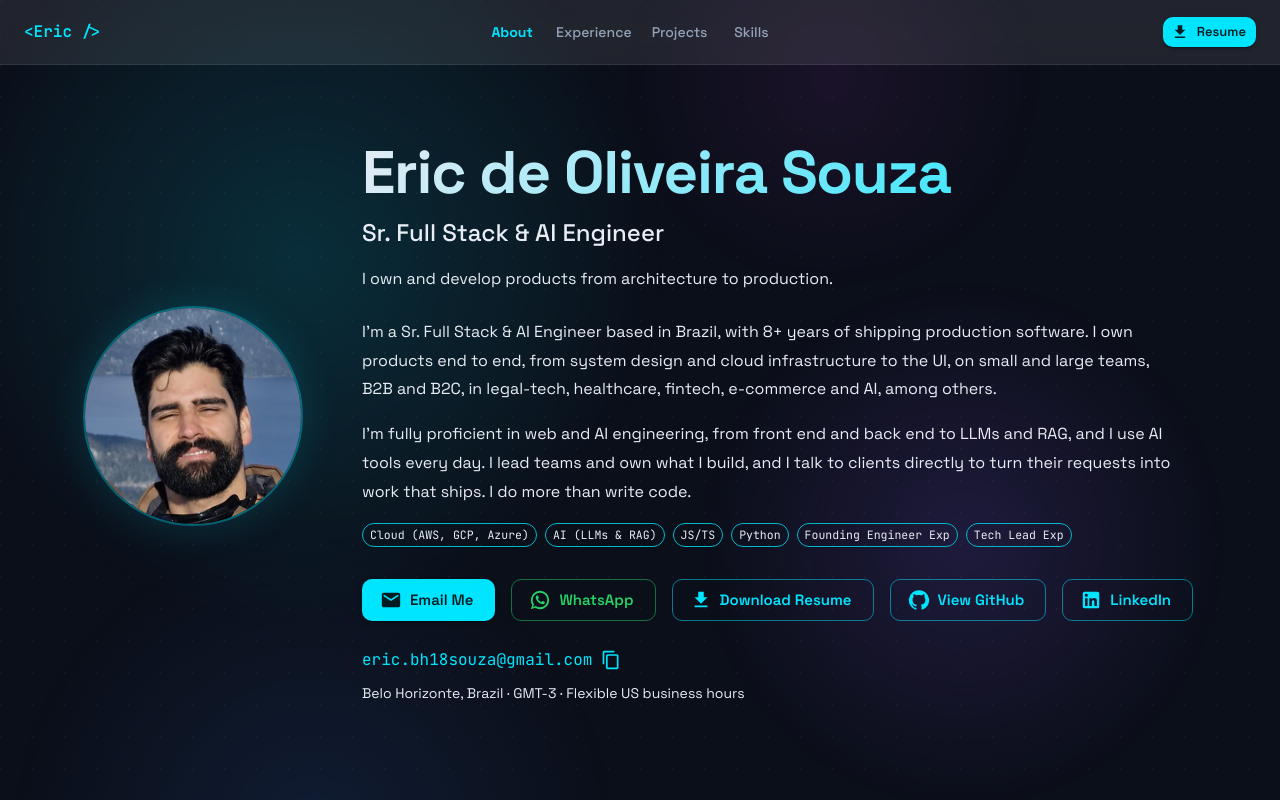
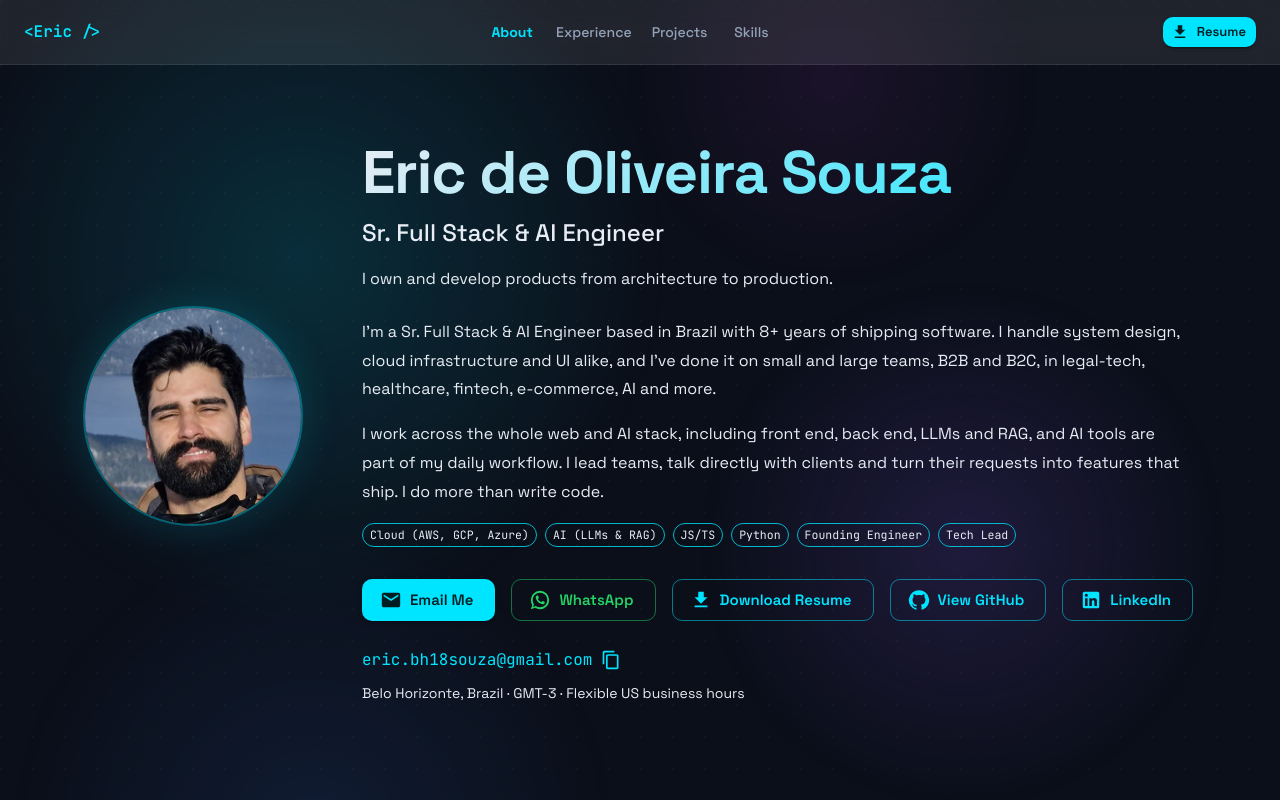
Before and after one commit to Eric-Souza/portfolio, a React (Vite) app: page / in a window 1280 px wide. Shown: the top 800 px of the page. Built offline with nearby package versions, Linux system fonts and the light colour scheme.

Commit message:
Tighten About copy and highlight chips.
Co-Authored-By: Claude Opus 5.5 <noreply@anthropic.com>

```diff
--- a/src/data/profile.ts
+++ b/src/data/profile.ts
@@ -12,8 +12,8 @@ export const profile: Profile = {
   avatarSrc: '/avatar.webp',
   sourceUrl: 'https://github.com/Eric-Souza/portfolio',
   about: [
-    "I'm a Sr. Full Stack & AI Engineer based in Brazil, with 8+ years of shipping production software. I own products end to end, from system design and cloud infrastructure to the UI, on small and large teams, B2B and B2C, in legal-tech, healthcare, fintech, e-commerce and AI, among others.",
-    "I'm fully proficient in web and AI engineering, from front end and back end to LLMs and RAG, and I use AI tools every day. I lead teams and own what I build, and I talk to clients directly to turn their requests into work that ships. I do more than write code.",
+    "I'm a Sr. Full Stack & AI Engineer based in Brazil with 8+ years of shipping software. I handle system design, cloud infrastructure and UI alike, and I've done it on small and large teams, B2B and B2C, in legal-tech, healthcare, fintech, e-commerce, AI and more.",
+    "I work across the whole web and AI stack, including front end, back end, LLMs and RAG, and AI tools are part of my daily workflow. I lead teams, talk directly with clients and turn their requests into features that ship. I do more than write code.",
   ],
   links: {
     linkedin: 'https://www.linkedin.com/in/ericdeoliveira/',
@@ -25,8 +25,8 @@ export const profile: Profile = {
     'AI (LLMs & RAG)',
     'JS/TS',
     'Python',
-    'Founding Engineer Exp',
-    'Tech Lead Exp',
+    'Founding Engineer',
+    'Tech Lead',
   ],
 };
 
```
